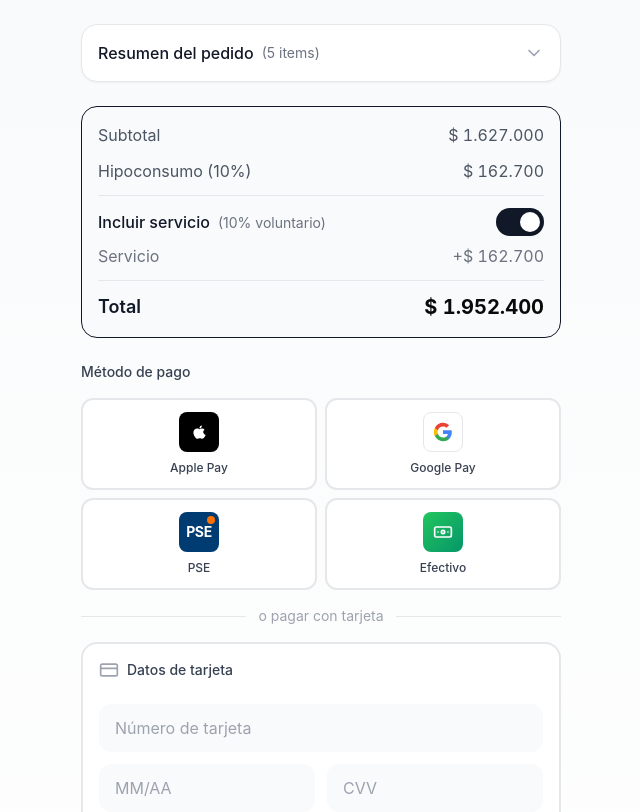
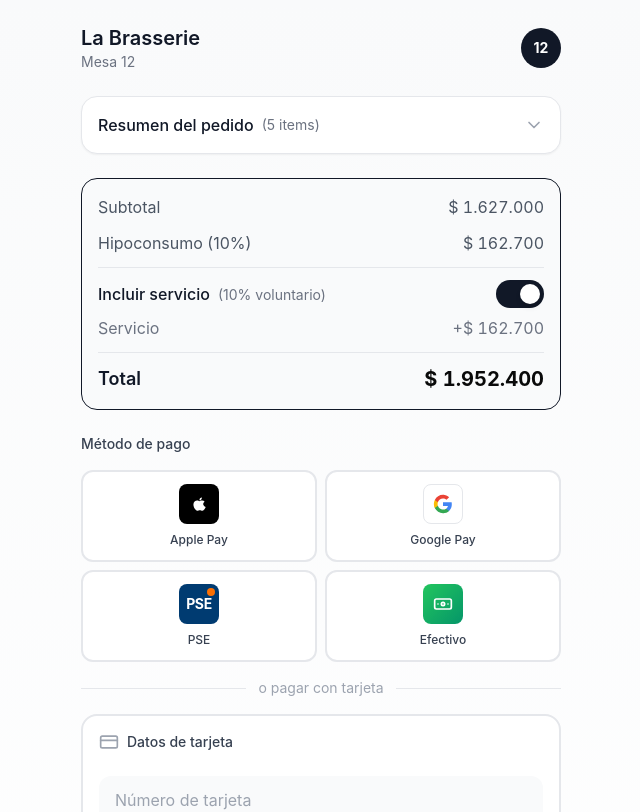
Before and after one commit to hunt-tickets/checkout, a Next.js app: page /checkout in a window 1280 px wide. Shown: the top 812 px of the page, without its empty margins (319-959 px from the left). Built offline with nearby package versions, Linux system fonts and the light colour scheme.

Commit message:
style: Agregar header con nombre de restaurante y mesa

```diff
--- a/app/checkout/page.tsx
+++ b/app/checkout/page.tsx
@@ -162,6 +162,17 @@ export default function CheckoutPage() {
     <div className="min-h-screen bg-gradient-to-b from-gray-50 to-white">
       {/* Main Content */}
       <main className="max-w-lg mx-auto px-4 py-6 space-y-6">
+        {/* Header */}
+        <div className="flex items-center justify-between">
+          <div>
+            <h1 className="text-xl font-semibold text-gray-900">{RESTAURANT_NAME}</h1>
+            <p className="text-sm text-gray-500">Mesa {TABLE_NUMBER}</p>
+          </div>
+          <div className="w-10 h-10 bg-gray-900 rounded-full flex items-center justify-center">
+            <span className="text-white font-bold text-sm">{TABLE_NUMBER}</span>
+          </div>
+        </div>
+
         {/* Items List - Collapsible */}
         <div className="bg-white rounded-2xl border border-gray-200 overflow-hidden shadow-sm">
           <button
```
